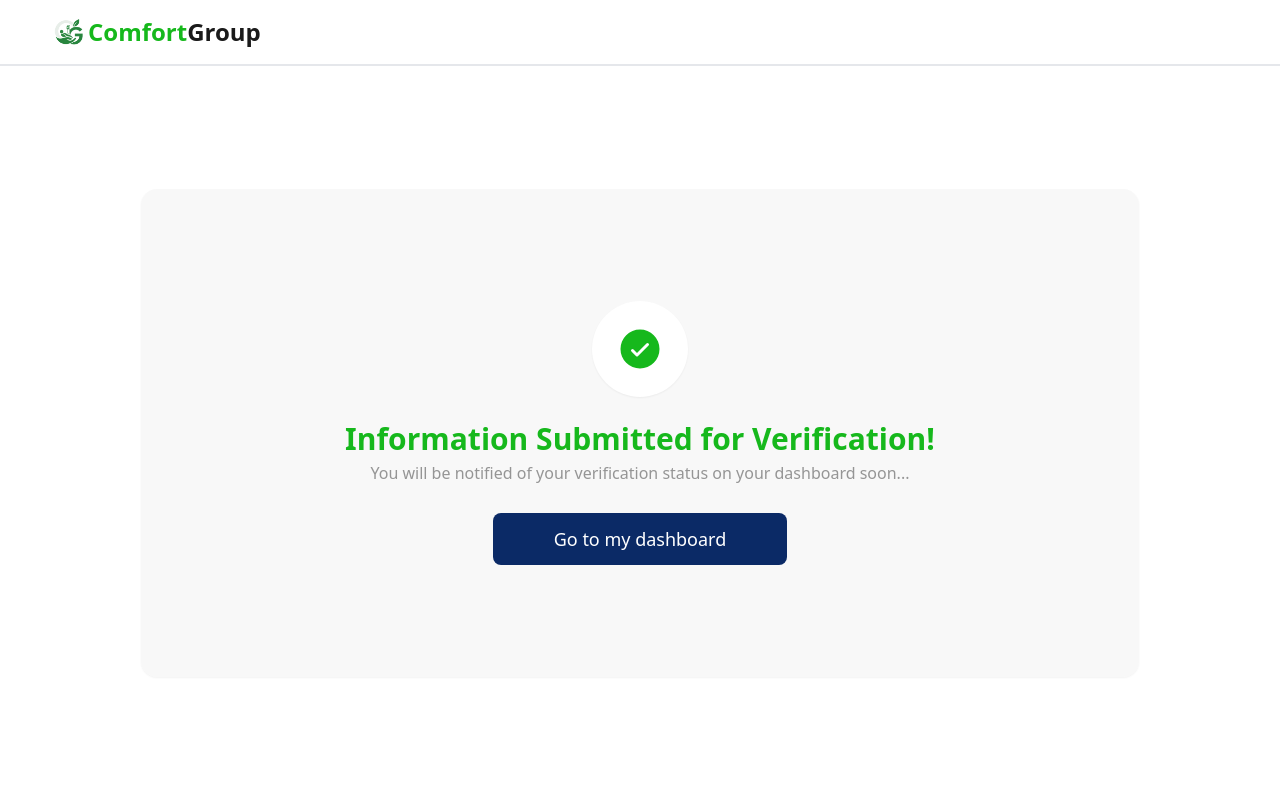
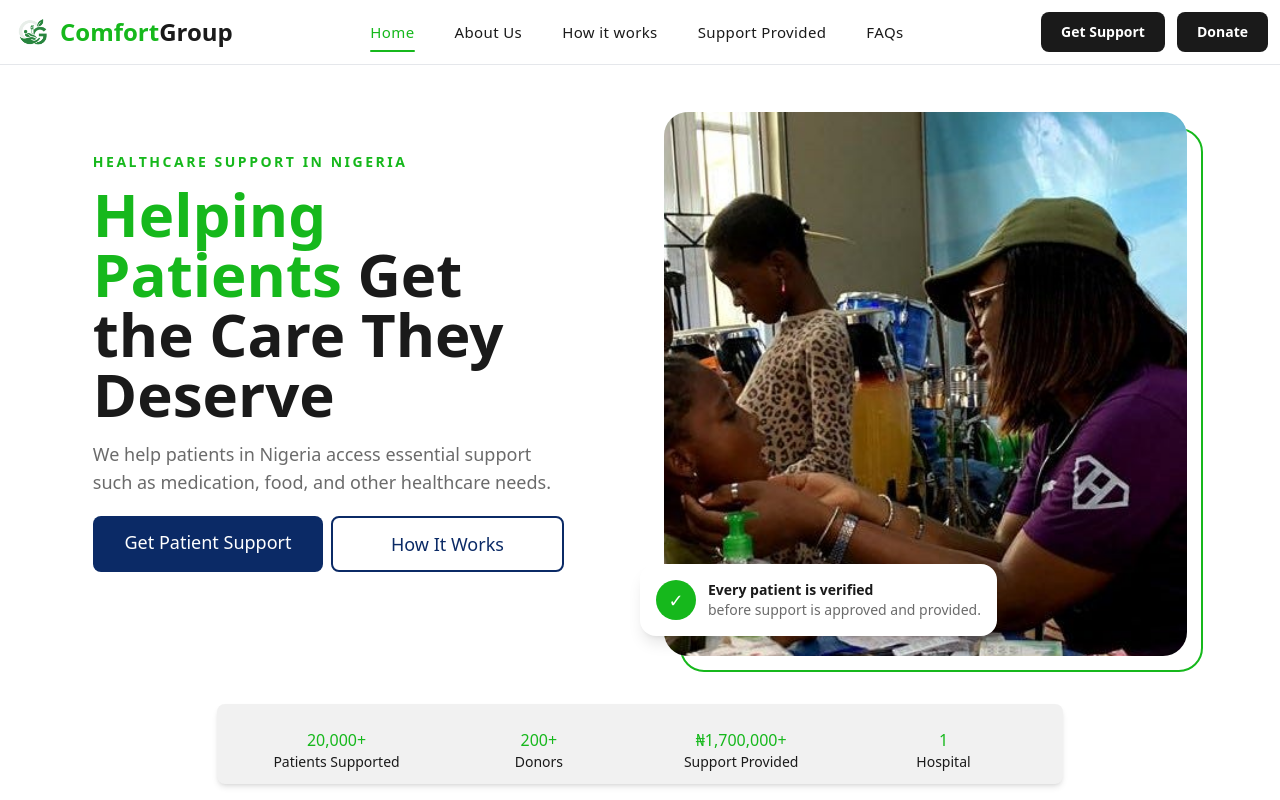
Before and after one commit to rihanat1/Comfort-Group, a React (Vite) app: page / in a window 1280 px wide. Shown: the top 800 px of the page. Built offline with nearby package versions, Linux system fonts and the light colour scheme.

Commit message:
fixed header width

```diff
--- a/src/App.jsx
+++ b/src/App.jsx
@@ -6,9 +6,9 @@
 export default function App() {
   return (
    <>
-   {/* <LandingPage/> */}
+   <LandingPage/>
    {/* <PatientRegistration/> */}
-   <VerificationSubmit/>
+   {/* <VerificationSubmit/> */}
    </>
   );
 }
--- a/src/Components/Header.jsx
+++ b/src/Components/Header.jsx
@@ -19,9 +19,8 @@
 
   return (
     <header className="fixed inset-x-0 top-0 z-50 border-b bg-white">
-      <div className="mx-auto flex h-16 max-w-[82rem] items-center justify-between px-3">
+      <div className="mx-auto flex h-16 max-w-[100dvw] lg:max-w-[100dvw] items-center justify-between px-0 md:px-3 lg:px-3">
 
-        {/* Logo */}
         <div className="flex items-center gap-1.5 sm:gap-2">
           <img src={Logo} alt="logo" className="h-9 w-9 object-contain sm:h-10 sm:w-10" />
           <span className="text-sm font-bold text-primary min-[360px]:text-base min-[400px]:text-xl sm:text-2xl">
```
